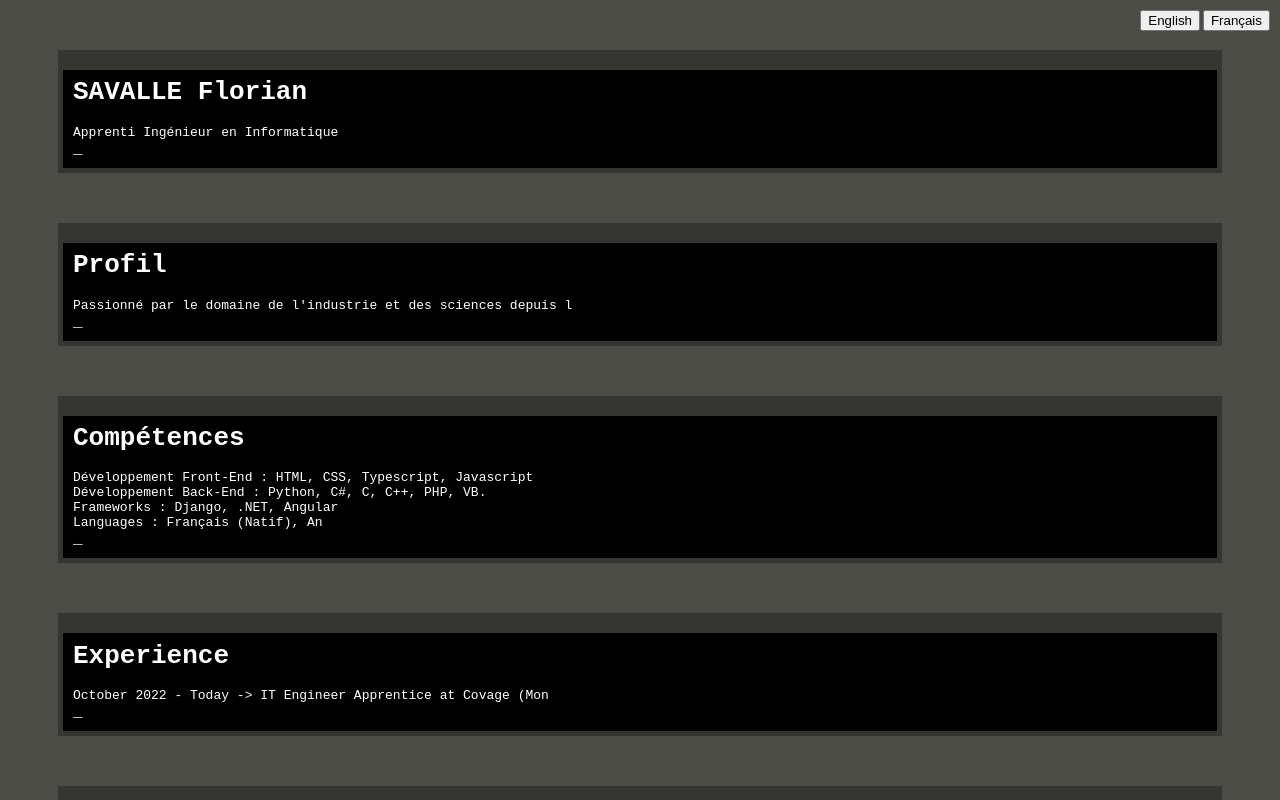
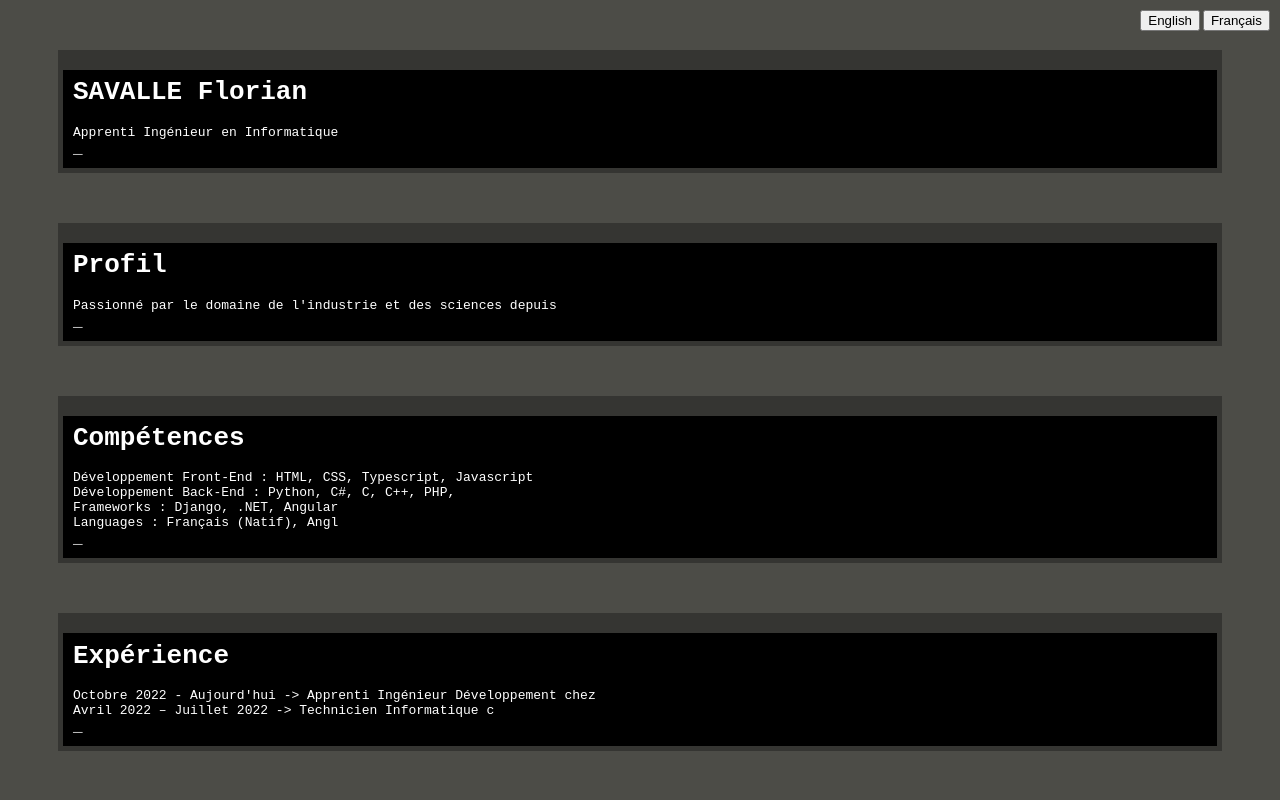
Before and after one commit to EpikToo/EpikToo.github.io, an Angular app: page / in a window 1280 px wide. Shown: the top 800 px of the page. Built offline with nearby package versions, Linux system fonts and the light colour scheme.

Commit message:
Experience translations + translation fixes

```diff
--- a/src/app/experienceinfo/experienceinfo.component.html
+++ b/src/app/experienceinfo/experienceinfo.component.html
@@ -1,9 +1,7 @@
 <div class="terminal-window">
     <div class="terminal-bar"></div>
-    <h1 class="main_font" appShowText delay="0">Experience</h1>
-    <div class="main_font" appShowText delay="2000">
-        October 2022 - Today -> IT Engineer Apprentice at Covage (Mont-Saint-Aignan)
-        April 2022 – July 2022 -> IT Technician at ArianeGroup (Vernon)
-    </div>
+    <h1 class="main_font" appShowText delay="50">{{ translationService.translate('experiencetitle') }}</h1>
+    <div class="main_font" appShowText delay="2000">{{ translationService.translate('experiencecontent1') }}</div>
+    <div class="main_font" appShowText delay="2500">{{ translationService.translate('experiencecontent2') }}</div>
     <span class= "typed-cursor">_</span>
   </div>
--- a/src/app/miscinfos/miscinfos.component.ts
+++ b/src/app/miscinfos/miscinfos.component.ts
@@ -1,4 +1,4 @@
-import { Component, OnInit } from '@angular/core';
+import { Component } from '@angular/core';
 import { TranslationService } from '../translation.service';
 
 @Component({
@@ -6,15 +6,6 @@ import { TranslationService } from '../translation.service';
   templateUrl: './miscinfos.component.html',
   styleUrls: ['./miscinfos.component.css']
 })
-export class MiscinfosComponent implements OnInit {
-  dataLoaded = false;
-
+export class MiscinfosComponent {
   constructor(public translationService: TranslationService) { }
-
-  ngOnInit() {
-    this.translationService.dataLoaded$.subscribe(isLoaded => {
-      this.dataLoaded = isLoaded;
-    });
-  }
-
 }
--- a/src/app/nameinfo/nameinfo.component.html
+++ b/src/app/nameinfo/nameinfo.component.html
@@ -1,4 +1,4 @@
-<div class="terminal-window" *ngIf="dataLoaded">
+<div class="terminal-window">
   <div class="terminal-bar"></div>
   <h1 class="main_font" appShowText delay="50">{{ translationService.translate('nametitle') }}</h1>
   <div class="main_font" appShowText delay="2000">{{ translationService.translate('namecontent') }}</div>
--- a/src/app/nameinfo/nameinfo.component.ts
+++ b/src/app/nameinfo/nameinfo.component.ts
@@ -1,4 +1,4 @@
-import { Component, OnInit } from '@angular/core';
+import { Component } from '@angular/core';
 import { TranslationService } from '../translation.service';
 
 @Component({
@@ -6,14 +6,6 @@ import { TranslationService } from '../translation.service';
   templateUrl: './nameinfo.component.html',
   styleUrls: ['./nameinfo.component.css']
 })
-export class NameinfoComponent implements OnInit {
-  dataLoaded = false;
-
+export class NameinfoComponent {
   constructor(public translationService: TranslationService) { }
-
-  ngOnInit() {
-    this.translationService.dataLoaded$.subscribe(isLoaded => {
-      this.dataLoaded = isLoaded;
-    });
-  }
 }
--- a/src/assets/i18n/en.json
+++ b/src/assets/i18n/en.json
@@ -7,5 +7,8 @@
     "misccontent1" : "Front-End Development : HTML, CSS, Typescript, Javascript",
     "misccontent2" : "Back-End Development : Python, C#, C, C++, PHP, VB.Net, SQL, VBA",
     "misccontent3" : "Frameworks : Django, .NET, Angular",
-    "misccontent4" : "Langages : French (Native), English (900+ TOEIC), Spanish (Notions)"
+    "misccontent4" : "Langages : French (Native), English (900+ TOEIC), Spanish (Notions)",
+    "experiencetitle" : "Experience",
+    "experiencecontent1" : "October 2022 - Today -> Development Engineer Apprentice at Covage (Mont-Saint-Aignan, France)",
+    "experiencecontent2" : "April 2022 – July 2022 -> IT Technician at ArianeGroup (Vernon, France)"
 }
--- a/src/assets/i18n/fr.json
+++ b/src/assets/i18n/fr.json
@@ -7,5 +7,8 @@
     "misccontent1" : "Développement Front-End : HTML, CSS, Typescript, Javascript",
     "misccontent2" : "Développement Back-End : Python, C#, C, C++, PHP, VB.Net, SQL, VBA",
     "misccontent3" : "Frameworks : Django, .NET, Angular",
-    "misccontent4" : "Languages : Français (Natif), Anglais (900+ TOEIC), Espagnol (Notions)"
+    "misccontent4" : "Languages : Français (Natif), Anglais (900+ TOEIC), Espagnol (Notions)",
+    "experiencetitle" : "Expérience",
+    "experiencecontent1" : "Octobre 2022 - Aujourd'hui -> Apprenti Ingénieur Développement chez Covage (Mont-Saint-Aignan, France)",
+    "experiencecontent2" : "Avril 2022 – Juillet 2022 -> Technicien Informatique chez ArianeGroup (Vernon, France)"
 }
```
